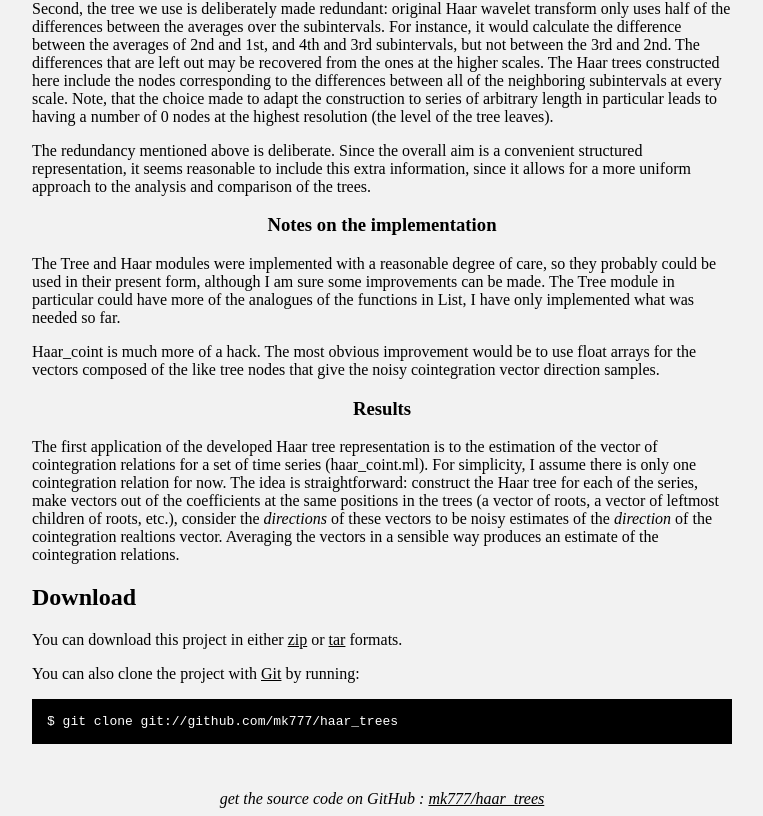
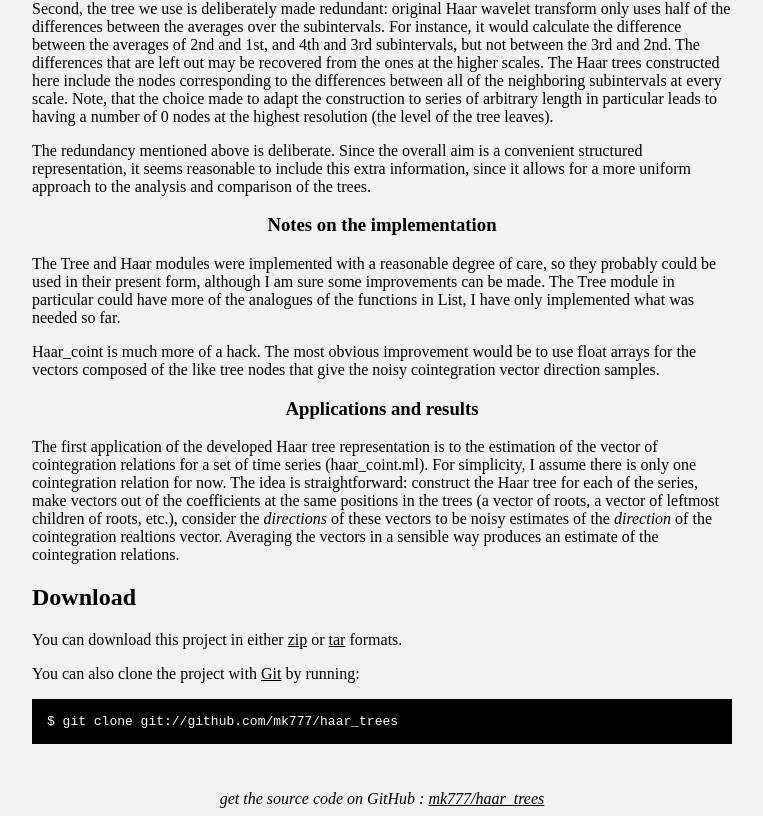
Before and after one commit to mk777/haar_trees, a plain HTML site: page index.html in a window 1280 px wide. Shown: the part 913-1729 px from the top of the page, without its empty margins (258-1021 px from the left). Drawn offline with Linux system fonts and the light colour scheme.

Commit message:
adding stuff

```diff
--- a/index.html
+++ b/index.html
@@ -129,7 +129,7 @@
         for the vectors composed of the like tree nodes that give the noisy cointegration vector
 	direction samples.
       </p>
-      <h3>Results</h3>
+      <h3>Applications and results</h3>
       <p>
         The first application of the developed Haar tree representation is to the estimation of the
 	vector of cointegration relations for a set of time series (haar_coint.ml). For simplicity, I assume there is
```
